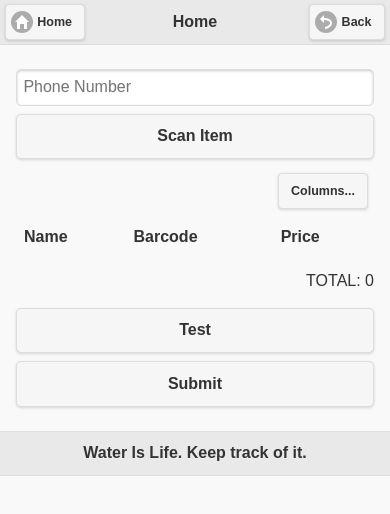
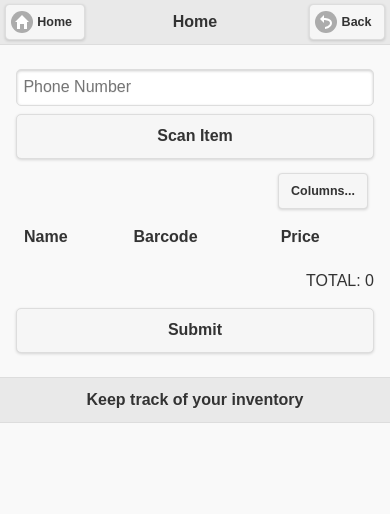
Before and after one commit to sheamuspy/vendite-pos, a plain HTML site: page index.html in a window 390 px wide. Drawn offline with Linux system fonts and the light colour scheme; some packages are replaced by stand-ins of ours; no server answers.

Commit message:
icon added

```diff
--- a/config.xml
+++ b/config.xml
@@ -20,6 +20,7 @@
     <!-- versionCode is optional and Android only -->
 
     <name>POS</name>
+        <icon src="images/teller_logo.png" />
 
     <description>
       Basic mobile point of sale system
--- a/index.html
+++ b/index.html
@@ -41,12 +41,12 @@
 
                 <p align="right">TOTAL: <span id="total">0</span></p>
 
-                <button onclick="test()">Test</button>
+<!--                <button onclick="test()">Test</button>-->
                 <button onclick="submit()">Submit</button>
 
             </div>
             <div data-role="footer">
-                <h1>Water Is Life. Keep track of it.</h1>
+                <h1>Keep track of your inventory</h1>
             </div>
         </div>
         <div data-role="page" id="offline" data-theme="a">
@@ -90,7 +90,7 @@
 
             </div>
             <div data-role="footer">
-                <h1>Water Is Life. Keep track of it.</h1>
+                <h1>Keep track of your inventory</h1>
             </div>
         </div>
     </body>
```
Also changed, not shown: images/teller_logo.png (added).
